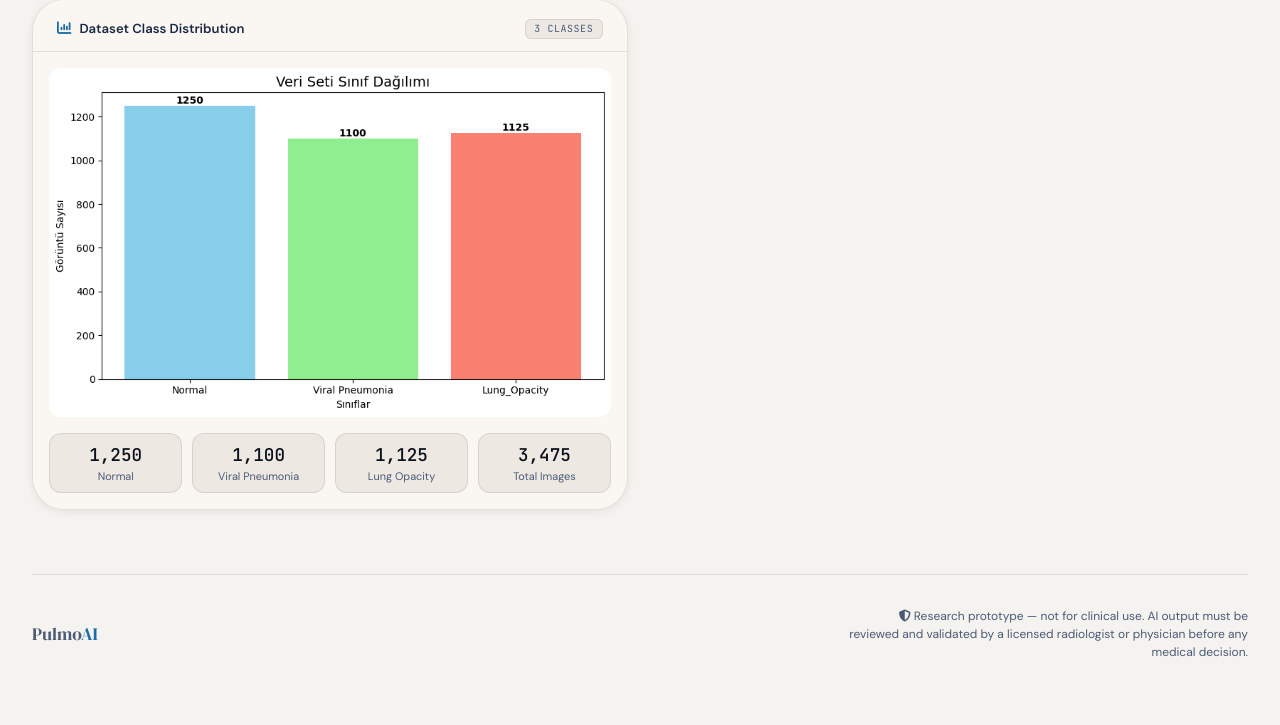
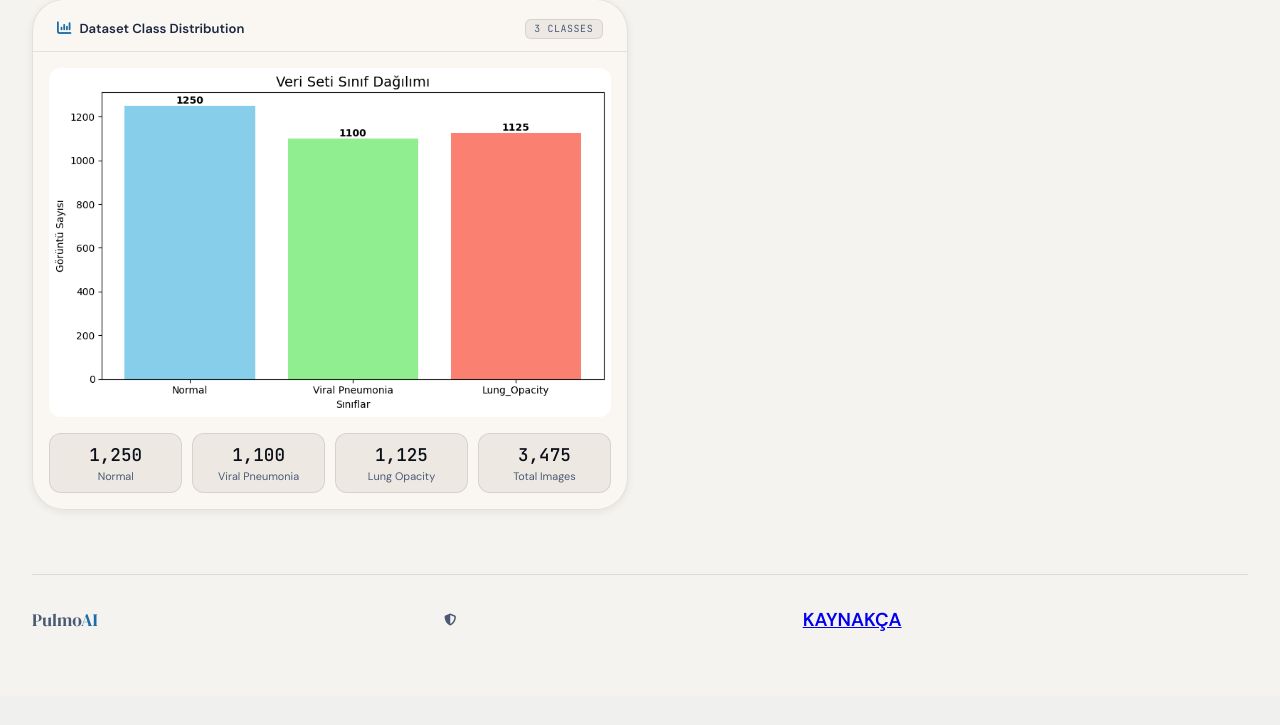
Before and after one commit to dpoetika/railway-ai, a Flask app: page / in a window 1280 px wide. Shown: the part 2228-2953 px from the top of the page. After the commit the page ends 2859 px from the top, so only its background shows below. Run offline with Flask 3, Linux system fonts and the light colour scheme.

Commit message:
Update index.html

```diff
--- a/templates/index.html
+++ b/templates/index.html
@@ -1160,7 +1160,9 @@
             <div class="footer-brand">Pulmo<span>AI</span></div>
             <p class="footer-disclaimer">
                 <i class="fas fa-shield-halved"></i>
-                Research prototype — not for clinical use. AI output must be reviewed and validated by a licensed radiologist or physician before any medical decision.
+                <h3>
+                   <a href="https://www.kaggle.com/datasets/fatemehmehrparvar/lung-disease">KAYNAKÇA</a>
+                </h3>
             </p>
         </footer>
 
```
